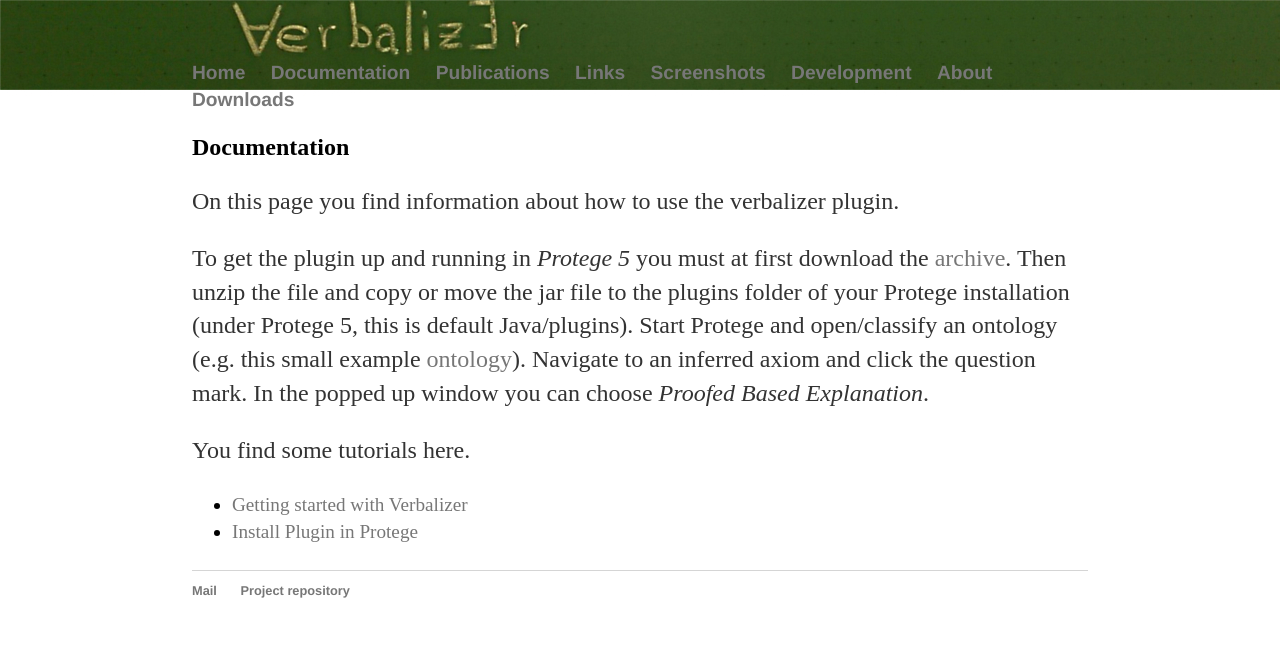
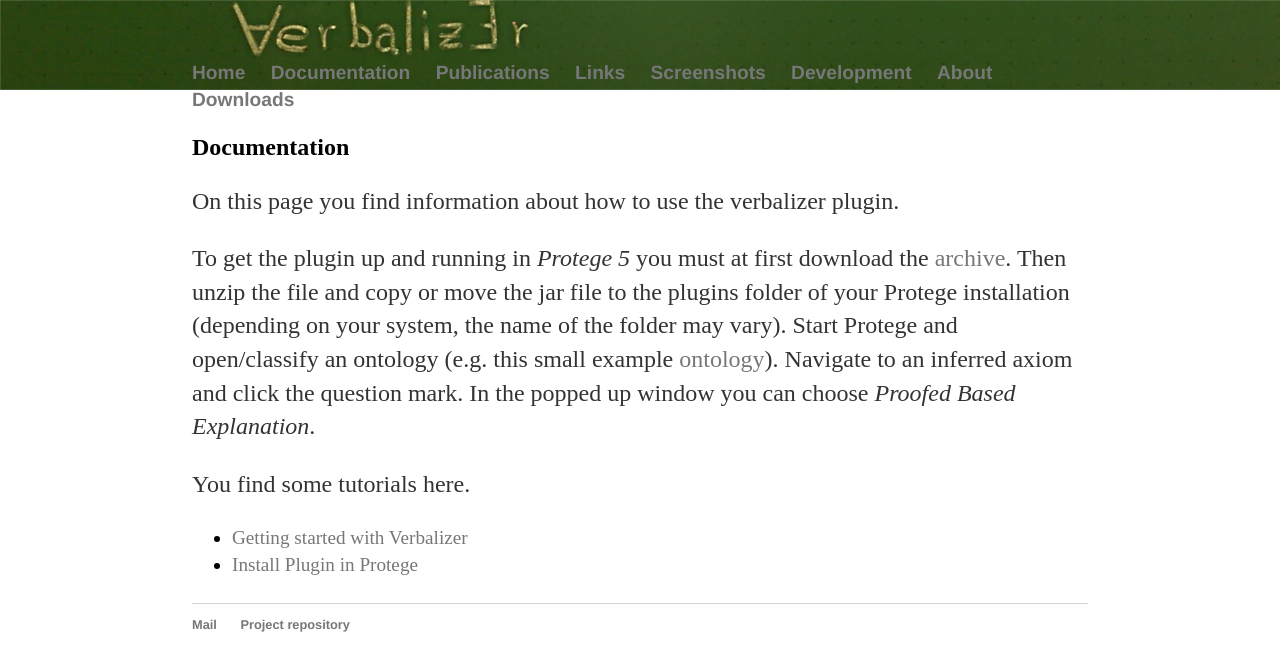
Before and after one commit to verbalizer/verbalizer.github.io, a Jekyll site: the page built from documentation/index.html, in a window 1280 px wide. Shown: the top 671 px of the page. Built offline with Jekyll 4.4.1, drawn with Linux system fonts in a browser that asks for light colours.

Commit message:
Update index.html

```diff
--- a/documentation/index.html
+++ b/documentation/index.html
@@ -11,7 +11,7 @@ title : Documentation
 	To get the plugin up and running in <em>Protege 5</em> you must at first download the
 	<a href="/data/Verbalizer_1.0.1.zip">archive</a>.
 	Then unzip the file and copy or move the jar file to the plugins folder of your Protege installation
-	(under Protege 5, this is default Java/plugins).
+	(depending on your system, the name of the folder may vary).
 	Start Protege and open/classify an ontology (e.g. this small example <a href="/data/party.owl">ontology</a>).
 	Navigate to an inferred axiom and click the question mark.
 	In the popped up window you can choose <em>Proofed Based Explanation</em>.
```
